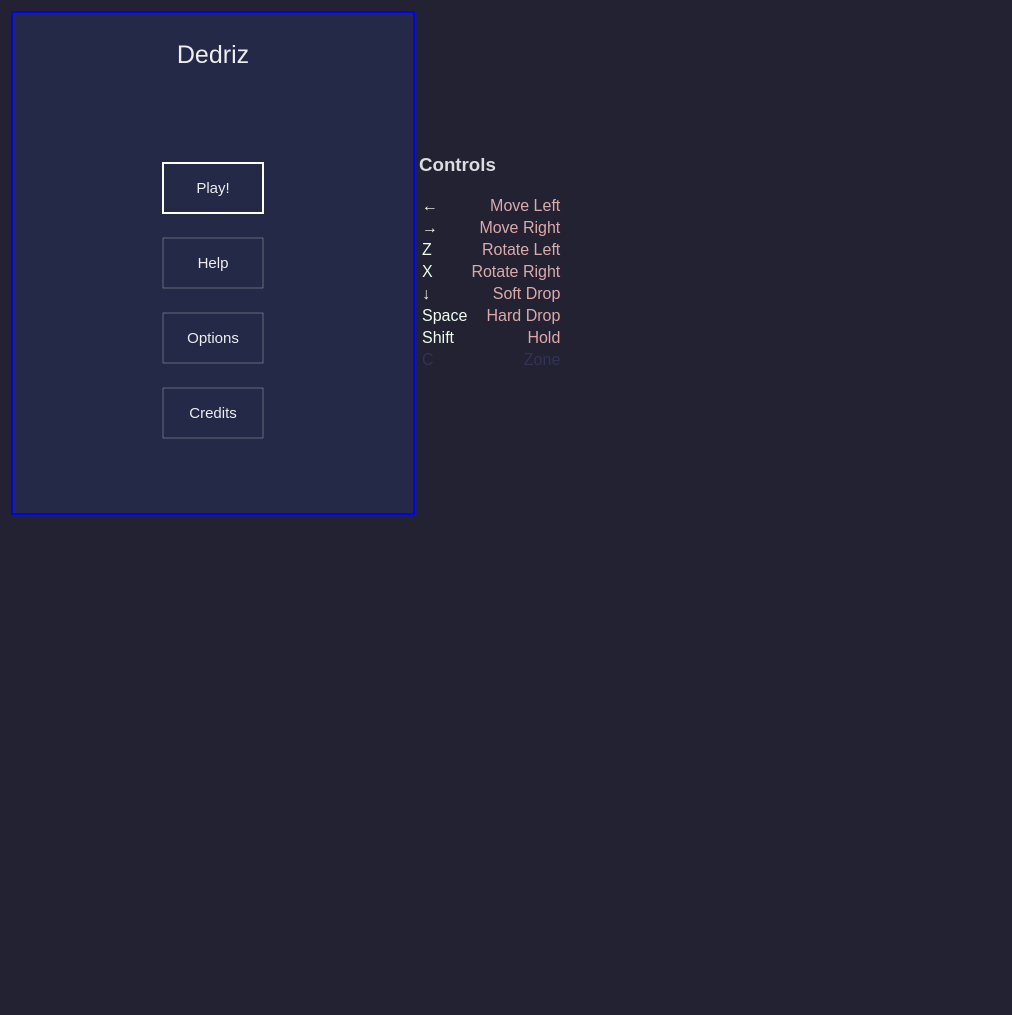
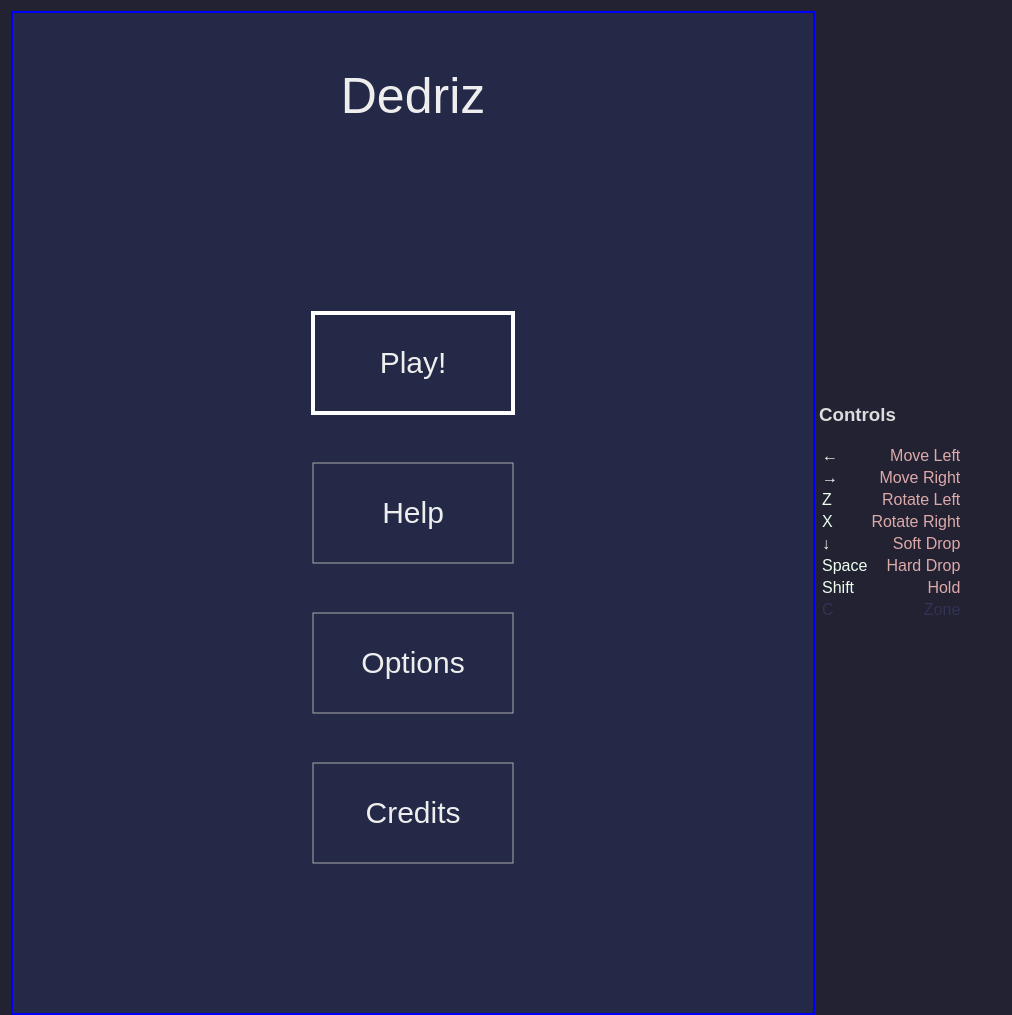
Before and after one commit to Cheeseitup/cheeseitup.github.io, a plain HTML site: page index.html in a window 1280 px wide. Shown: the whole page, without its empty margins (0-1012 px from the left). Before the commit the page ends 800 px from the top, so only its background shows below. Drawn offline with Linux system fonts and the light colour scheme.

Commit message:
Update styles.css
make big

```diff
--- a/styles.css
+++ b/styles.css
@@ -23,8 +23,8 @@ h3{
 
 
 canvas{
-  width: 400px;
-  height: 500px;
+  width: 800px;
+  height: 1000px;
   border: 2px solid blue;
 }
 
```
